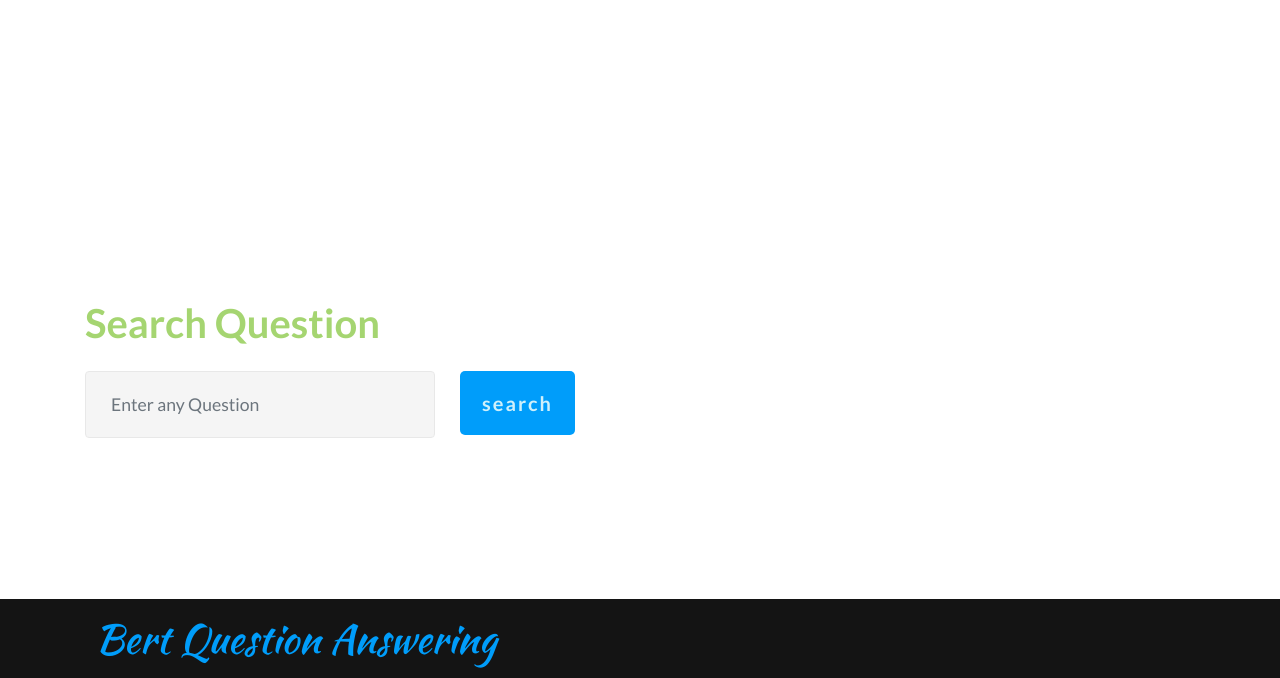
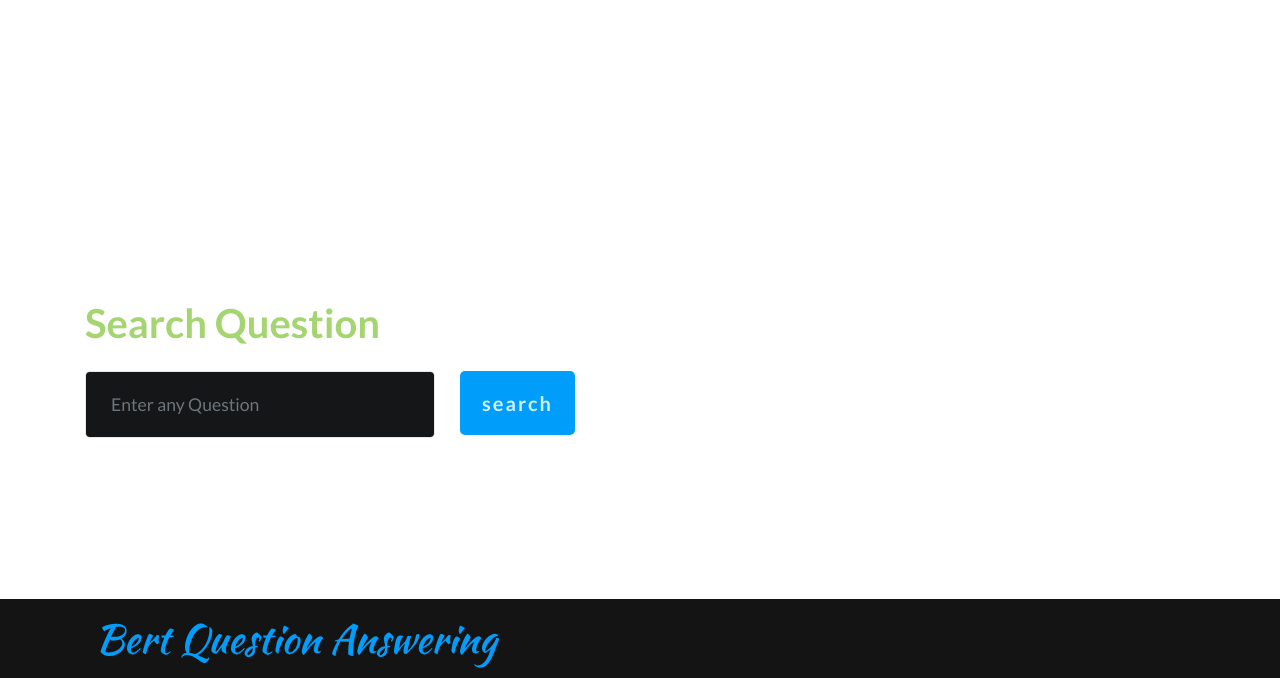
Before and after one commit to VinayTurpati/bertQA, a Flask app: page / in a window 1280 px wide. Shown: the part 61-739 px from the top of the page. Run offline with Flask 2, Linux system fonts and the light colour scheme; some libraries are stand-ins or nearby versions; some web fonts are replaced.

Commit message:
Update head.html

```diff
--- a/templates/head.html
+++ b/templates/head.html
@@ -61,6 +61,12 @@ position: relative;
      margin-left: auto;
      margin-right: auto;
 }
+      .form-control{
+      background-color: rgb(20, 22, 24);
+    box-shadow: none;
+    color: rgb(183, 175, 164);
+
+}
     </style>
     <style type="text/css">
         .logo{
```
